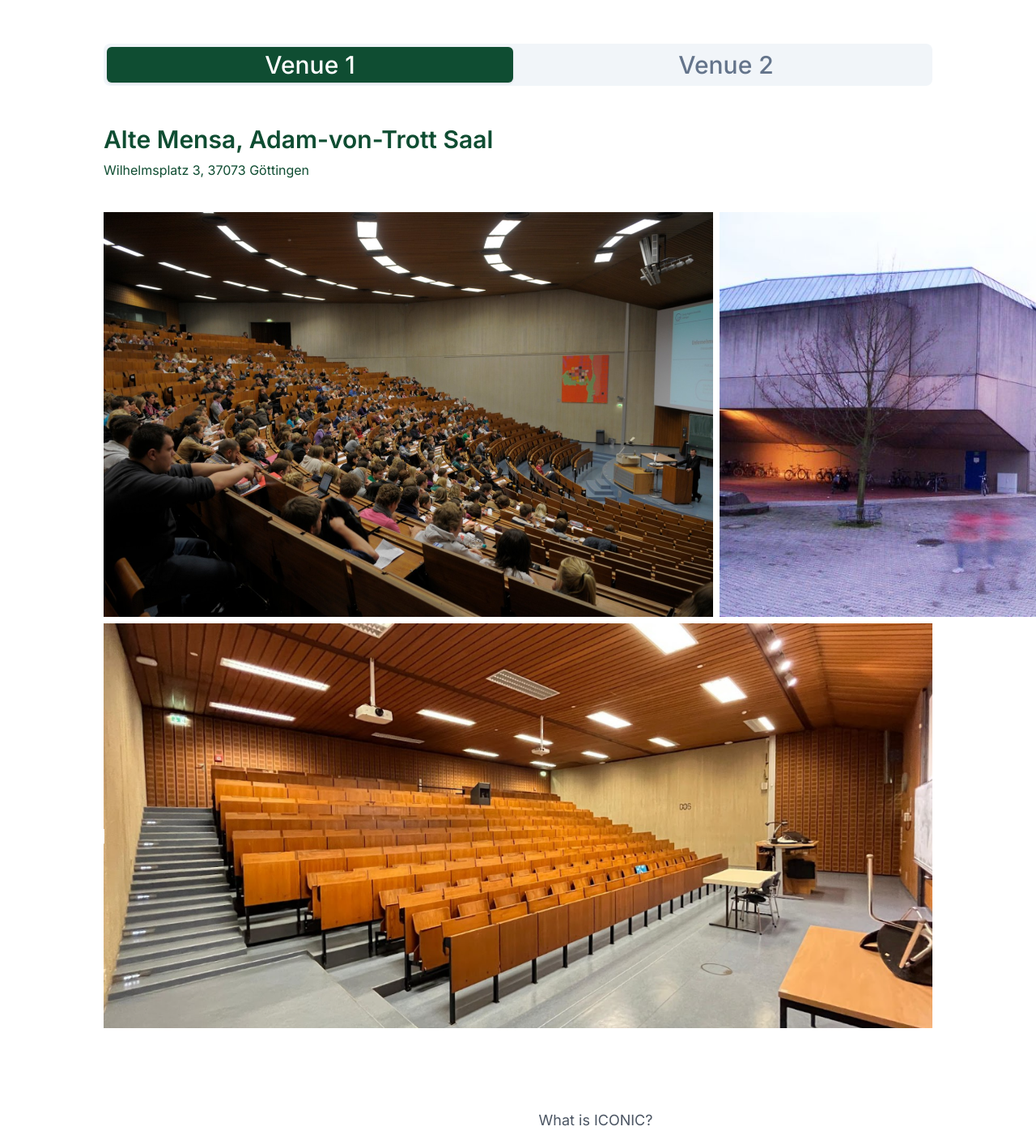
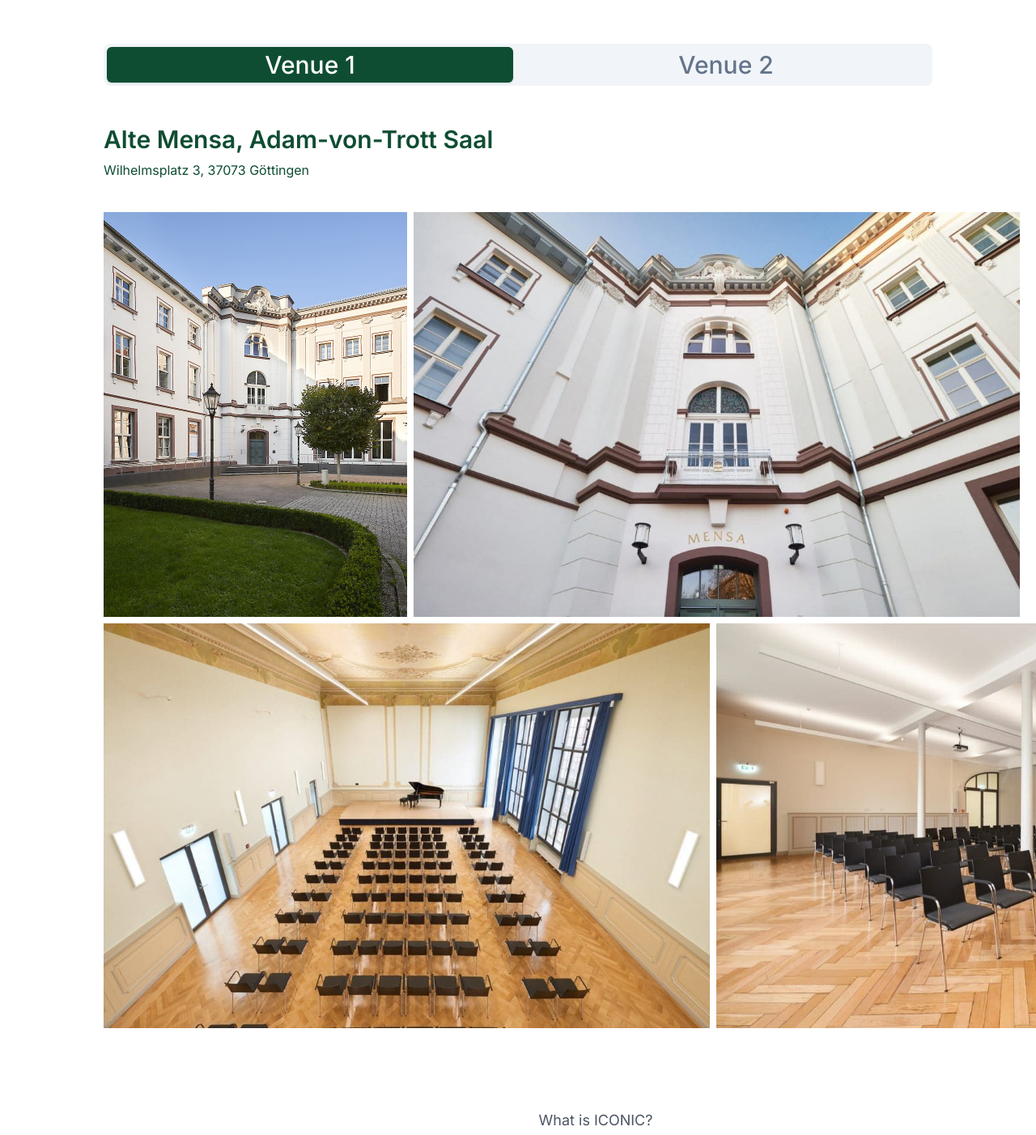
Before and after one commit to ppijerman/iconic-24, a Next.js app: page /during-the-stay/venue in a window 1280 px wide. Shown: the part 227-1629 px from the top of the page at 81% size. Built offline with nearby package versions, Linux system fonts and the light colour scheme; a web font is replaced by a local one.

Commit message:
updated venue

```diff
--- a/app/during-the-stay/venue/page.tsx
+++ b/app/during-the-stay/venue/page.tsx
@@ -4,6 +4,12 @@ import Image from "next/image";
 import zhg1 from "@/assets/venue2/zhg_1.jpg";
 import zhg2 from "@/assets/venue2/zhg_2.jpg";
 import zhg3 from "@/assets/venue2/zhg_1.png";
+
+import alt1 from "@/assets/venue1/alte_mensa_.jpg";
+import alt2 from "@/assets/venue1/alte_mensa_2.jpg";
+import alt3 from "@/assets/venue1/alte_mensa_3.jpg";
+import alt4 from "@/assets/venue1/alte_mensa_4.jpg";
+
 import { Tabs, TabsContent, TabsList, TabsTrigger } from "@/components/ui/tabs";
 
 export default function Preparation() {
@@ -48,21 +54,26 @@ const Venue1 = () => {
       <div className="flex flex-col gap-2">
         <div className="flex flex-col lg:flex-row gap-2">
           <Image
-            src={zhg1}
-            alt="Venue 1"
+            src={alt4}
+            alt="Venue 1 Alte Mensa"
             className="w-full h-[500px] object-cover object-center inset-0 "
           />
           <Image
-            src={zhg2}
-            alt="Venue 1"
+            src={alt1}
+            alt="Venue 1 Alte Mensa"
             className="w-full h-[500px] object-cover object-center inset-0"
           />
         </div>
-        <div className="flex">
+        <div className="flex flex-col lg:flex-row gap-2">
           <Image
-            src={zhg3}
-            alt="Venue 1"
-            className="w-full h-[500px] object-cover object-center"
+            src={alt2}
+            alt="Venue 1 Alte Mensa"
+            className="w-full h-[500px] object-cover object-center inset-0 "
+          />
+          <Image
+            src={alt3}
+            alt="Venue 1 Alte Mensa"
+            className="w-full h-[500px] object-cover object-center inset-0"
           />
         </div>
       </div>
@@ -79,8 +90,27 @@ const Venue2 = () => {
         </h1>
         <p>Platz der Göttinger Sieben, 37073 Göttingen</p>
       </div>
-
-      <Image src={zhg2} alt="Venue 2" />
+      <div className="flex flex-col gap-2">
+        <div className="flex flex-col lg:flex-row gap-2">
+          <Image
+            src={zhg1}
+            alt="Venue 2 ZHG"
+            className="w-full h-[500px] object-cover object-center inset-0 "
+          />
+          <Image
+            src={zhg2}
+            alt="Venue 2 ZHG"
+            className="w-full h-[500px] object-cover object-center inset-0"
+          />
+        </div>
+        <div className="flex">
+          <Image
+            src={zhg3}
+            alt="Venue 2 ZHG"
+            className="w-full h-[500px] object-cover object-center"
+          />
+        </div>
+      </div>
     </div>
   );
 };
```
